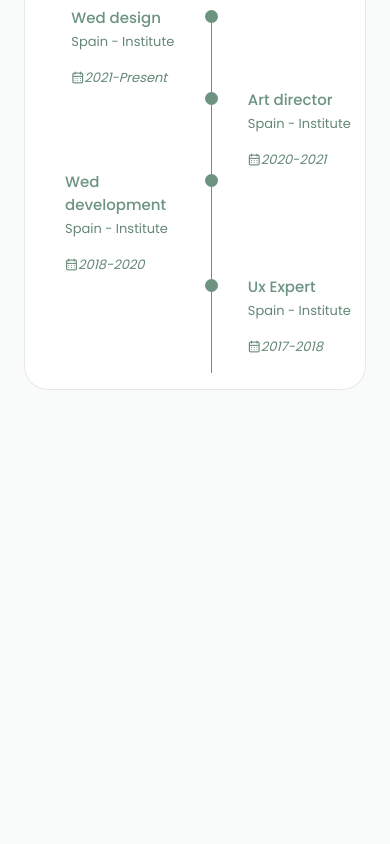
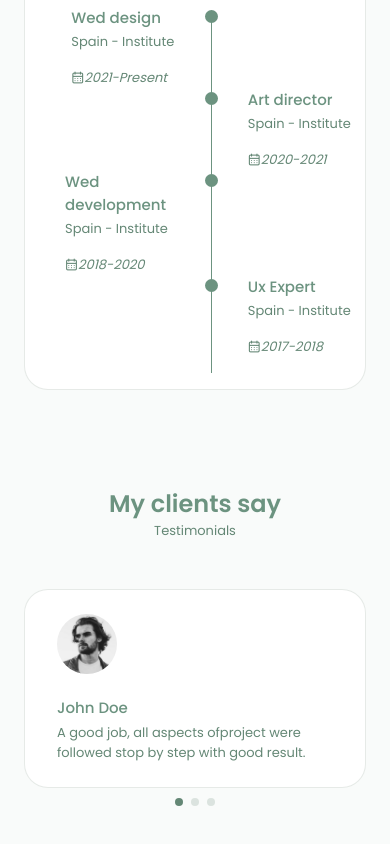
Before and after one commit to Potykun/my-portfolio, a React (Create React App) app: page / in a window 390 px wide. Shown: the part 3068-3912 px from the top of the page. Before the commit the page ends 3570 px from the top, so only its background shows below. Built offline with nearby package versions, Linux system fonts and the light colour scheme.

Commit message:
created testimonials

```diff
--- a/src/App.js
+++ b/src/App.js
@@ -5,6 +5,7 @@ import Home from "./components/Home/Home";
 import Qualification from "./components/Qualification/Qualification";
 import Services from "./components/Services/Services";
 import Skills from "./components/Skills/Skills";
+import Testimonials from "./components/Testimonials/Testimonials";
 
 function App() {
 	return (
@@ -16,6 +17,7 @@ function App() {
 				<Skills></Skills>
 				<Services></Services>
 				<Qualification></Qualification>
+				<Testimonials></Testimonials>
 			</main>
 		</>
 	);
--- /dev/null
+++ b/src/components/Testimonials/Data.jsx
@@ -0,0 +1,26 @@
+import Image1 from "../../assets/testimonial1.png";
+import Image2 from "../../assets/testimonial2.png";
+import Image3 from "../../assets/testimonial3.png";
+export const Data = [
+	{
+		id: 1,
+		image: Image1,
+		title: "John Doe",
+		description:
+			"A good job, all aspects ofproject were followed stop by step with good result.",
+	},
+	{
+		id: 2,
+		image: Image2,
+		title: "Harry Clinton",
+		description:
+			"A good job, all aspects ofproject were followed stop by step with good result.",
+	},
+	{
+		id: 3,
+		image: Image3,
+		title: "Peryy Mitchel",
+		description:
+			"A good job, all aspects ofproject were followed stop by step with good result.",
+	},
+];
--- /dev/null
+++ b/src/components/Testimonials/Testimonials.jsx
@@ -0,0 +1,60 @@
+import React from "react";
+import "./testimonials.css";
+import { Data } from "./Data";
+
+import { useRef, useState } from "react";
+// Import Swiper React components
+import { Swiper, SwiperSlide } from "swiper/react";
+
+// Import Swiper styles
+import "swiper/css";
+import "swiper/css/pagination";
+// import required modules
+import { Pagination } from "swiper/modules";
+
+function Testimonials() {
+	return (
+		<div className="testimonial conteiner section">
+			<h2 className="section__title">My clients say</h2>
+			<span className="section__subtitle">Testimonials</span>
+			<Swiper
+				className="testimonial__conteiner"
+				loop={true}
+				spaceBetween={24}
+				grabCursor={true}
+				pagination={{
+					clickable: true,
+				}}
+				breakpoints={{
+					576: {
+						slidesPerView: 2,
+					},
+					768: {
+						slidesPerView: 2,
+						spaceBetween: 48,
+					},
+				}}
+				modules={[Pagination]}
+			>
+				{Data.map(({ id, image, title, description }) => {
+					return (
+						<SwiperSlide
+							className="testimonial__card"
+							key={id}
+						>
+							<img
+								src={image}
+								alt={`image${id}`}
+								className="testimonial__img"
+							/>
+							<h3 className="testimonial__name">{title}</h3>
+							<p className="testimonial__description">{description}</p>
+						</SwiperSlide>
+					);
+				})}
+			</Swiper>
+		</div>
+	);
+}
+
+export default Testimonials;
--- /dev/null
+++ b/src/components/Testimonials/testimonials.css
@@ -0,0 +1,37 @@
+.testimonial__conteiner {
+	margin-left: var(--mb-1-5) !important;
+	margin-right: var(--mb-1-5) !important;
+}
+.testimonial__card {
+	background-color: var(--container-color);
+	border: 1px solid var(--border-color);
+	padding: 1.5rem 2rem;
+	border-radius: 1.5rem;
+	margin-bottom: var(--mb-2);
+}
+.testimonial__img {
+	width: 60px;
+	border-radius: 3rem;
+	margin-bottom: var(--mb-1);
+}
+.testimonial__name {
+	font-size: var(--norml-size);
+	font-weight: var(--font-medium);
+	margin-bottom: var(--mb-0-25);
+}
+.testimonial__description {
+	font-size: var(--small-font-size);
+}
+.swiper-pagination-bullet {
+	background-color: var(--text-color) !important;
+}
+@media screen and (max-width: 992px) {
+	.testimonial__conteiner {
+		width: initial;
+		margin-left: auto !important;
+		margin-right: auto !important;
+	}
+	.testimonial__card {
+		width: 1.25rem 1.5rem;
+	}
+}
```
Also changed, not shown: package.json (indentation only).
